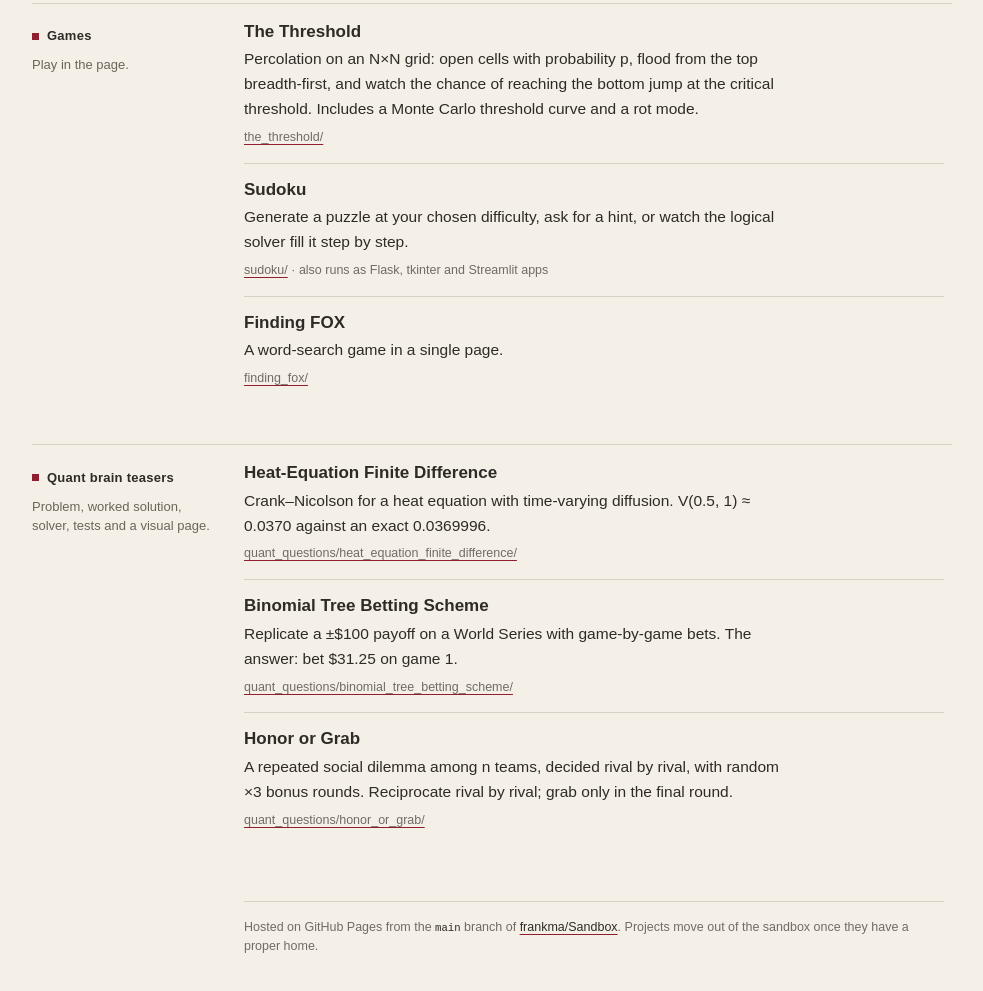
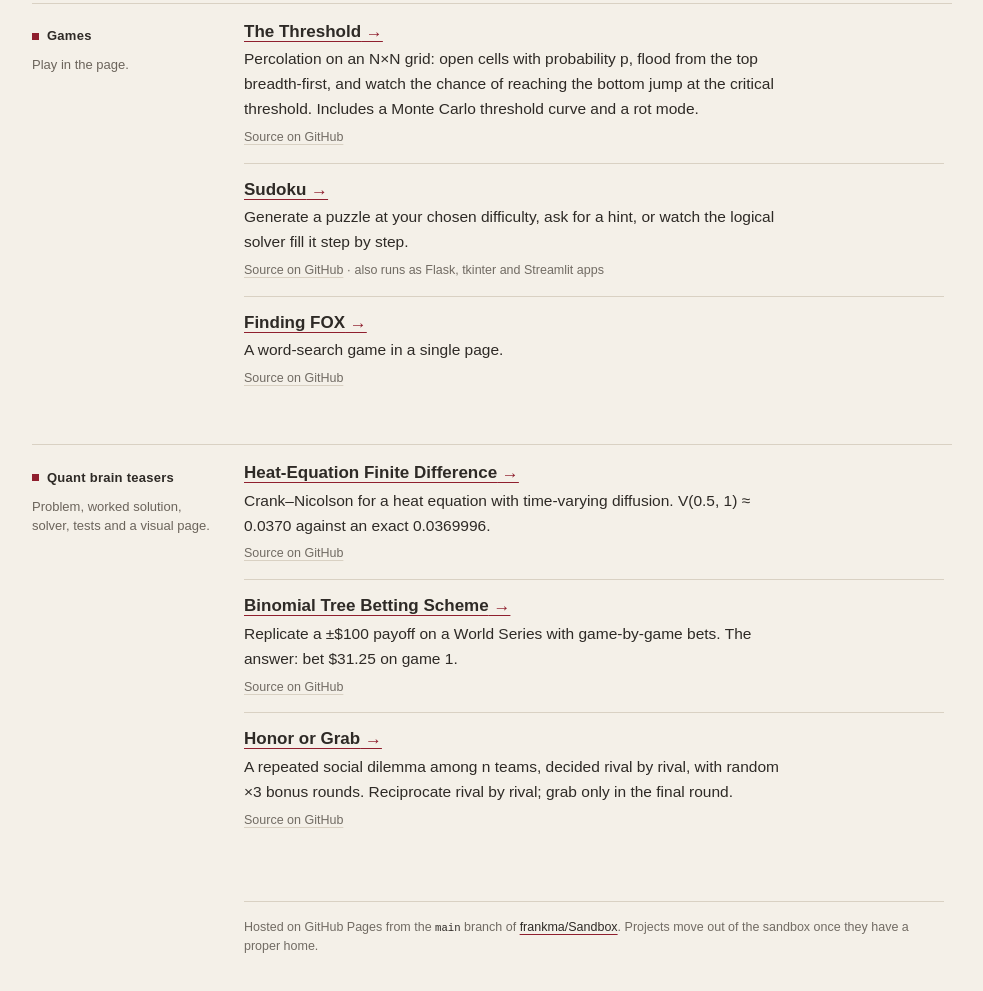
Before and after one commit to frankma/Sandbox, a plain HTML site: page index.html in a window 1280 px wide. Shown: the part 269-1260 px from the top of the page, without its empty margins (148-1131 px from the left). Drawn offline with Linux system fonts and the light colour scheme.

Commit message:
Front page: make page titles read as links, label the GitHub link
Titles were plain bold text, so the underlined folder name under each
entry (which opens the source on github.com) looked like the link to the
page. Titles are now underlined with an arrow, and the folder link reads
"Source on GitHub".

Co-Authored-By: Claude Opus 5.5 <noreply@anthropic.com>

```diff
--- a/index.html
+++ b/index.html
@@ -118,11 +118,12 @@ ul.items li { padding: 14px 0 16px; border-bottom: 1px solid var(--line); }
 ul.items li:first-child { padding-top: 0; }
 ul.items li:last-child { border-bottom: 0; }
 ul.items h3 { font-size: 17px; font-weight: 700; }
-ul.items h3 a { text-decoration: none; }
-ul.items h3 a:hover, ul.items h3 a:focus-visible { text-decoration: underline; text-decoration-color: var(--beni); }
+ul.items h3 a { text-decoration: underline; text-decoration-color: var(--beni); text-decoration-thickness: 1px; text-underline-offset: 4px; }
+ul.items h3 a:hover, ul.items h3 a:focus-visible { color: var(--beni); }
+ul.items h3 a::after { content: " →"; color: var(--beni); }
 ul.items p { font-size: 15.5px; line-height: 1.6; color: var(--ink); margin-top: 4px; }
 ul.items .src { font: 400 12.5px/1.5 var(--sans); color: var(--faint); margin-top: 6px; overflow-wrap: anywhere; }
-ul.items .src a { color: var(--faint); }
+ul.items .src a { color: var(--faint); text-decoration-color: var(--line); }
 footer { margin: 56px 0 0 212px; max-width: 700px; }
 @media (max-width: 760px) {
   .page { padding-top: 32px; }
@@ -148,17 +149,17 @@ footer { margin: 56px 0 0 212px; max-width: 700px; }
       <li>
         <h3><a href="the_threshold/">The Threshold</a></h3>
         <p>Percolation on an N×N grid: open cells with probability p, flood from the top breadth-first, and watch the chance of reaching the bottom jump at the critical threshold. Includes a Monte Carlo threshold curve and a rot mode.</p>
-        <p class="src"><a href="https://github.com/frankma/Sandbox/tree/main/the_threshold">the_threshold/</a></p>
+        <p class="src"><a href="https://github.com/frankma/Sandbox/tree/main/the_threshold">Source on GitHub</a></p>
       </li>
       <li>
         <h3><a href="sudoku/webapp/">Sudoku</a></h3>
         <p>Generate a puzzle at your chosen difficulty, ask for a hint, or watch the logical solver fill it step by step.</p>
-        <p class="src"><a href="https://github.com/frankma/Sandbox/tree/main/sudoku">sudoku/</a> · also runs as Flask, tkinter and Streamlit apps</p>
+        <p class="src"><a href="https://github.com/frankma/Sandbox/tree/main/sudoku">Source on GitHub</a> · also runs as Flask, tkinter and Streamlit apps</p>
       </li>
       <li>
         <h3><a href="finding_fox/">Finding FOX</a></h3>
         <p>A word-search game in a single page.</p>
-        <p class="src"><a href="https://github.com/frankma/Sandbox/tree/main/finding_fox">finding_fox/</a></p>
+        <p class="src"><a href="https://github.com/frankma/Sandbox/tree/main/finding_fox">Source on GitHub</a></p>
       </li>
     </ul>
   </section>
@@ -172,17 +173,17 @@ footer { margin: 56px 0 0 212px; max-width: 700px; }
       <li>
         <h3><a href="quant_questions/heat_equation_finite_difference/">Heat-Equation Finite Difference</a></h3>
         <p>Crank–Nicolson for a heat equation with time-varying diffusion. V(0.5, 1) ≈ 0.0370 against an exact 0.0369996.</p>
-        <p class="src"><a href="https://github.com/frankma/Sandbox/tree/main/quant_questions/heat_equation_finite_difference">quant_questions/heat_equation_finite_difference/</a></p>
+        <p class="src"><a href="https://github.com/frankma/Sandbox/tree/main/quant_questions/heat_equation_finite_difference">Source on GitHub</a></p>
       </li>
       <li>
         <h3><a href="quant_questions/binomial_tree_betting_scheme/">Binomial Tree Betting Scheme</a></h3>
         <p>Replicate a ±$100 payoff on a World Series with game-by-game bets. The answer: bet $31.25 on game 1.</p>
-        <p class="src"><a href="https://github.com/frankma/Sandbox/tree/main/quant_questions/binomial_tree_betting_scheme">quant_questions/binomial_tree_betting_scheme/</a></p>
+        <p class="src"><a href="https://github.com/frankma/Sandbox/tree/main/quant_questions/binomial_tree_betting_scheme">Source on GitHub</a></p>
       </li>
       <li>
         <h3><a href="quant_questions/honor_or_grab/">Honor or Grab</a></h3>
         <p>A repeated social dilemma among n teams, decided rival by rival, with random ×3 bonus rounds. Reciprocate rival by rival; grab only in the final round.</p>
-        <p class="src"><a href="https://github.com/frankma/Sandbox/tree/main/quant_questions/honor_or_grab">quant_questions/honor_or_grab/</a></p>
+        <p class="src"><a href="https://github.com/frankma/Sandbox/tree/main/quant_questions/honor_or_grab">Source on GitHub</a></p>
       </li>
     </ul>
   </section>
```
